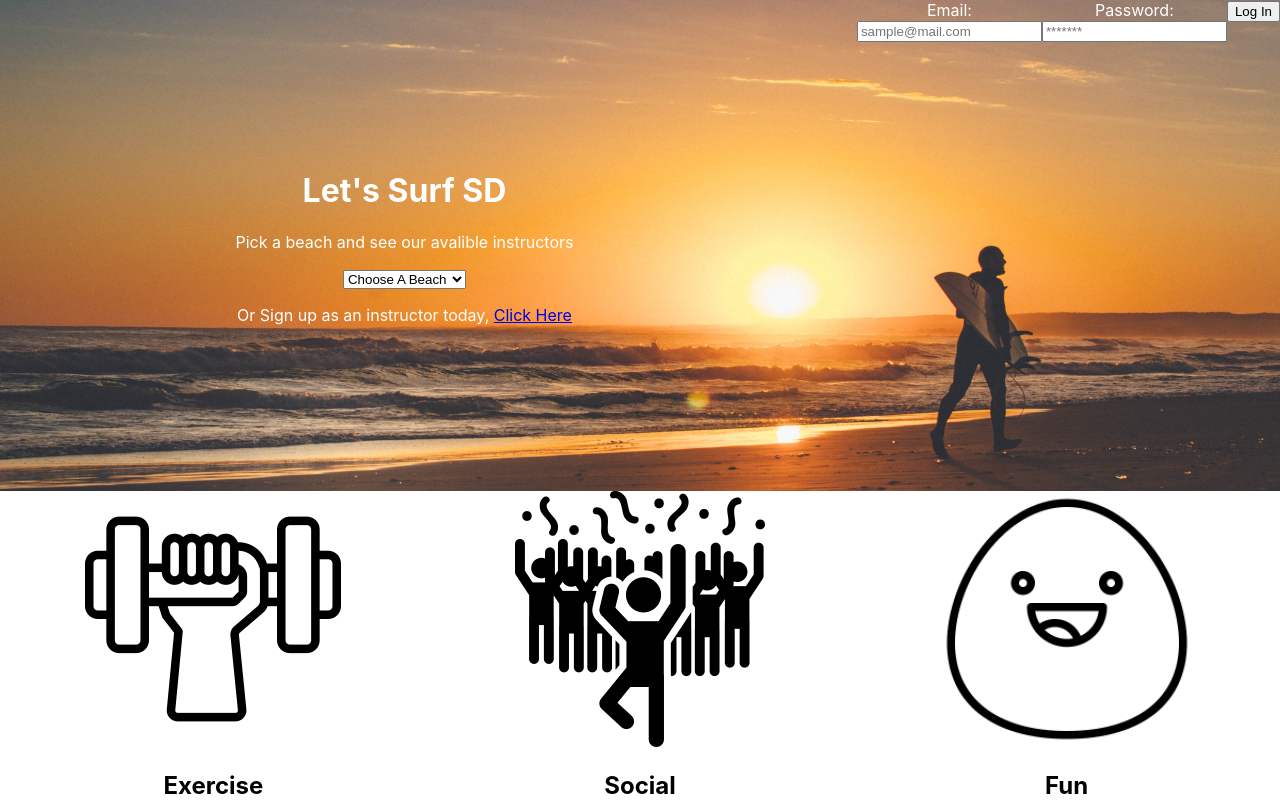
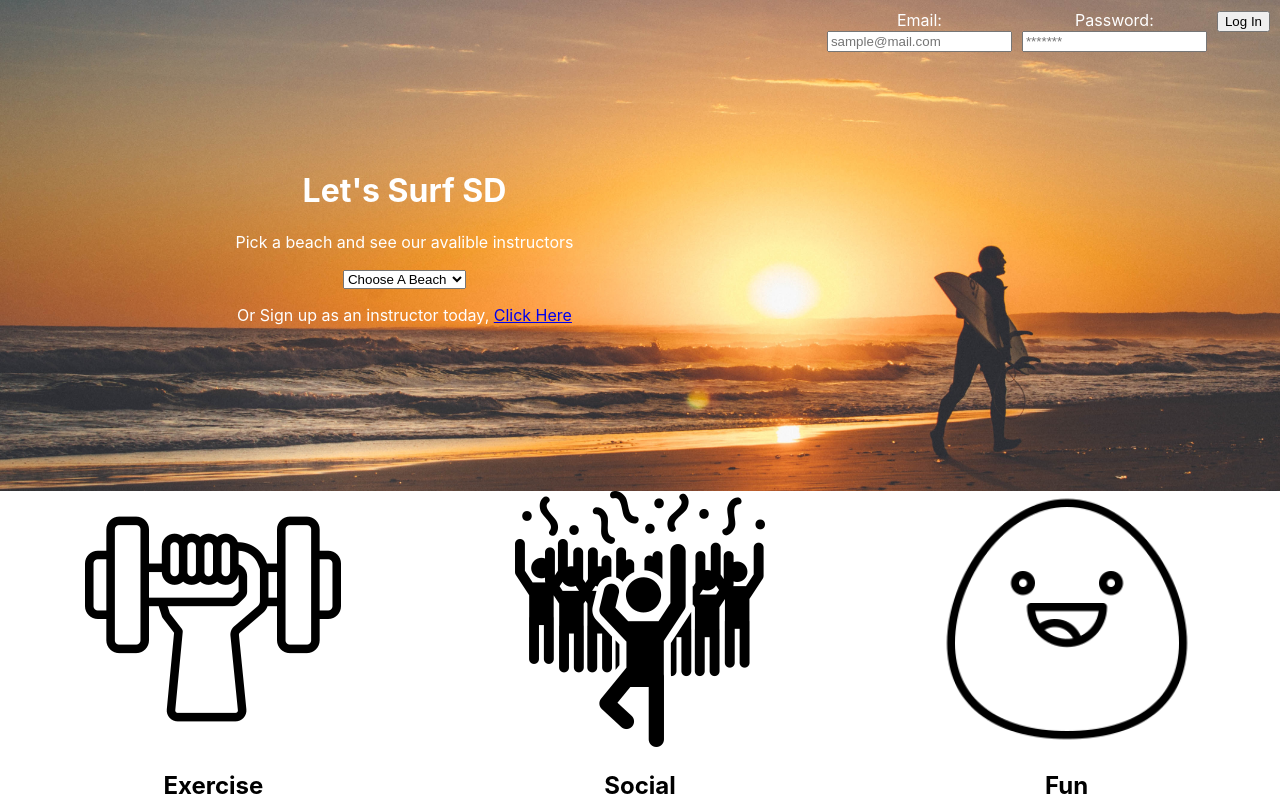
Before and after one commit to C-Elliott44/lets-surf-san-diego, a React (Create React App) app: page / in a window 1280 px wide. Shown: the top 800 px of the page. Built offline with nearby package versions, Linux system fonts and the light colour scheme.

Commit message:
adding spacing around the login for appearance

```diff
--- a/src/assets/styles/user.css
+++ b/src/assets/styles/user.css
@@ -8,11 +8,15 @@
 #loginPlacement {
     grid-row: 1 / span 1;
     grid-column: 1 / span 3;
+
+    padding: 10px;
 }
 
 #instructorLogIn {
     display: grid;
     grid-template-columns: auto min-content min-content min-content;
+
+    grid-column-gap: 10px;
 }
 
 #email {
```
